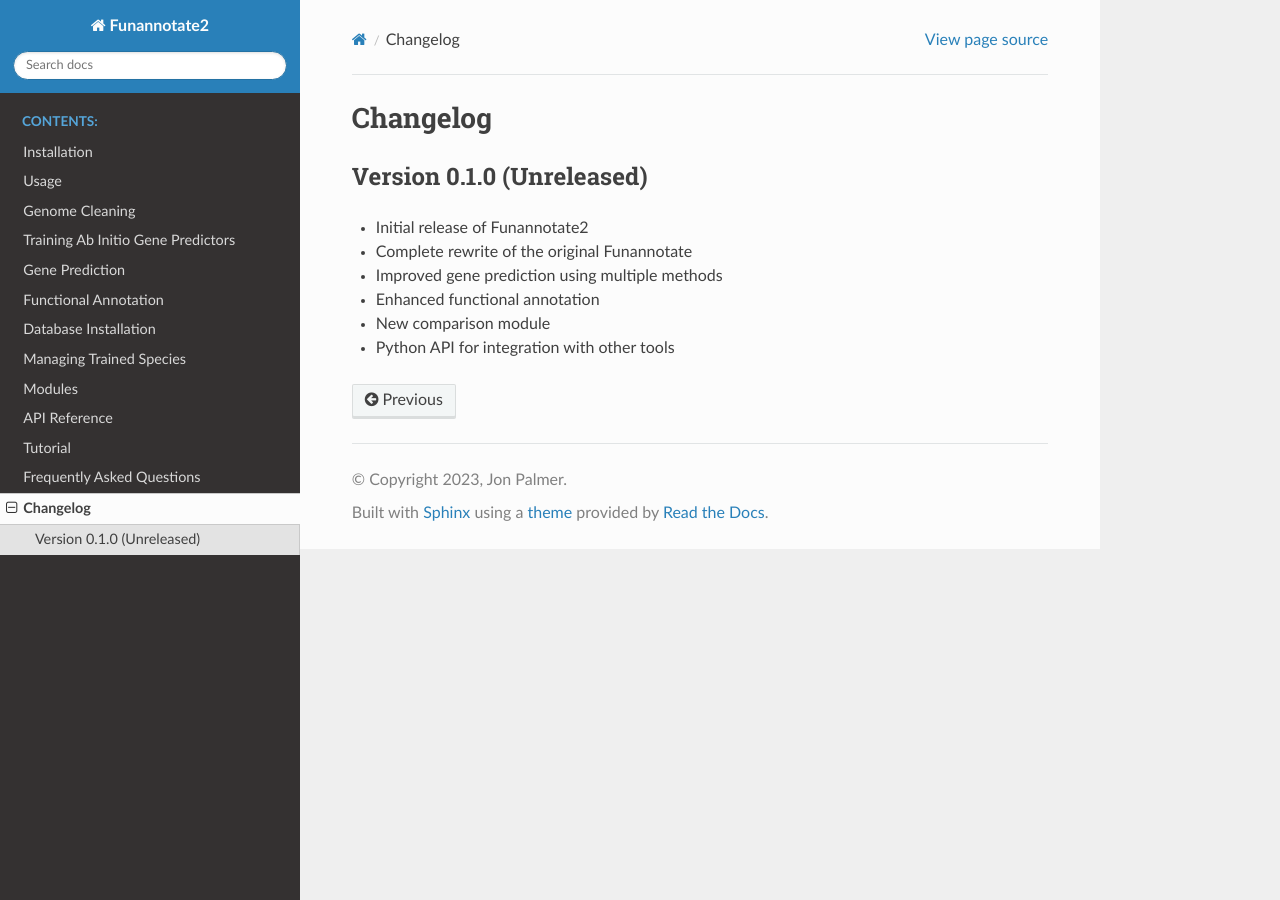
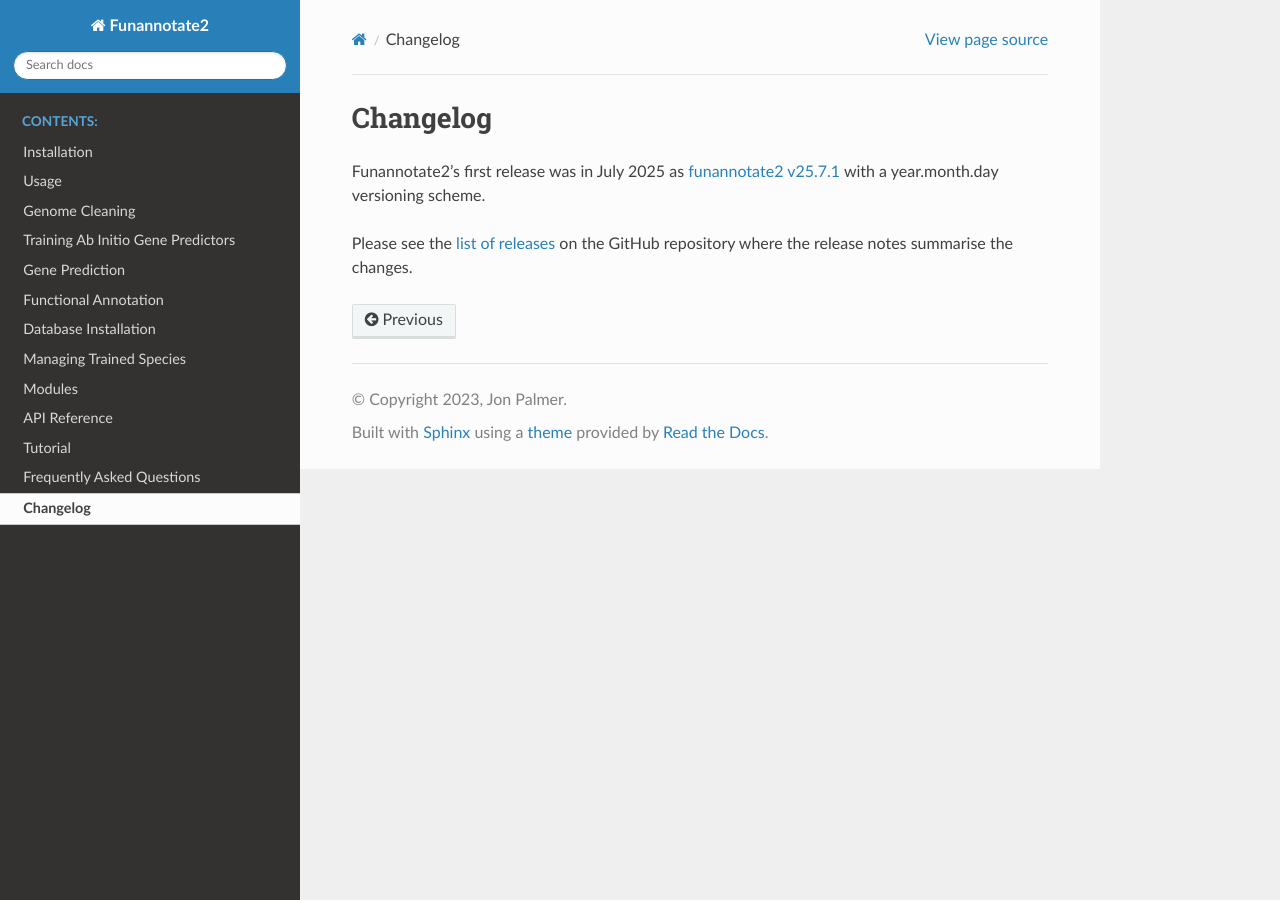
Before and after one commit to nextgenusfs/funannotate2, a Sphinx documentation site: the page built from docs/changelog.rst, in a window 1280 px wide. Built offline with Sphinx 7.4.7 and the Read the Docs theme 3.1.0, drawn with Linux system fonts in a browser that asks for light colours.

Commit message:
Refer to the GitHub releases in liu of a change log
Closes #80.

```diff
--- a/docs/changelog.rst
+++ b/docs/changelog.rst
@@ -1,12 +1,6 @@
 Changelog
 =========
 
-Version 0.1.0 (Unreleased)
--------------------------
+Funannotate2's first release was in July 2025 as `funannotate2 v25.7.1 <https://github.com/nextgenusfs/funannotate2/releases/tag/25.7.1>`__ with a year.month.day versioning scheme.
 
-* Initial release of Funannotate2
-* Complete rewrite of the original Funannotate
-* Improved gene prediction using multiple methods
-* Enhanced functional annotation
-* New comparison module
-* Python API for integration with other tools
+Please see the `list of releases <https://github.com/nextgenusfs/funannotate2/releases>`__ on the GitHub repository where the release notes summarise the changes.
```
